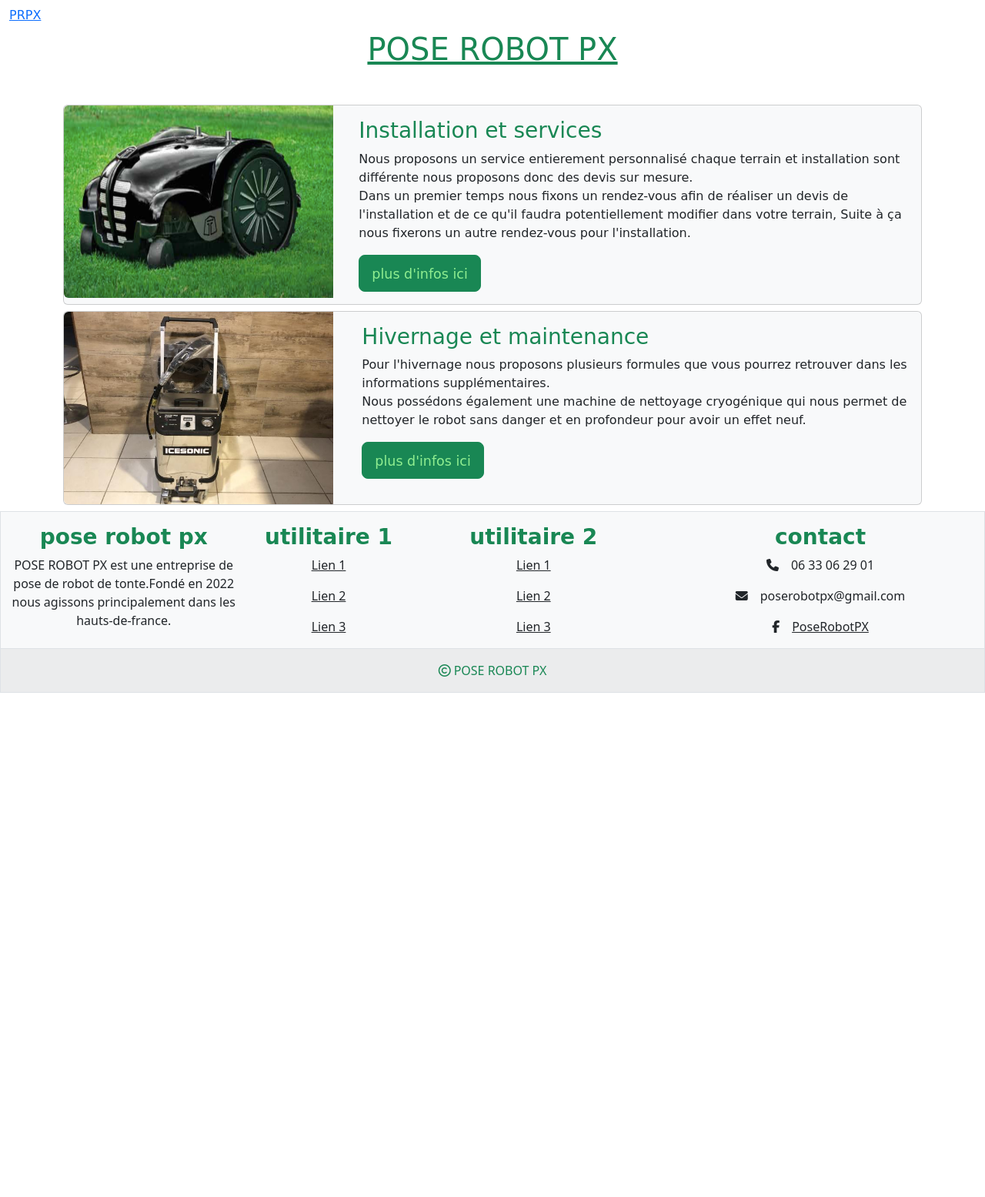
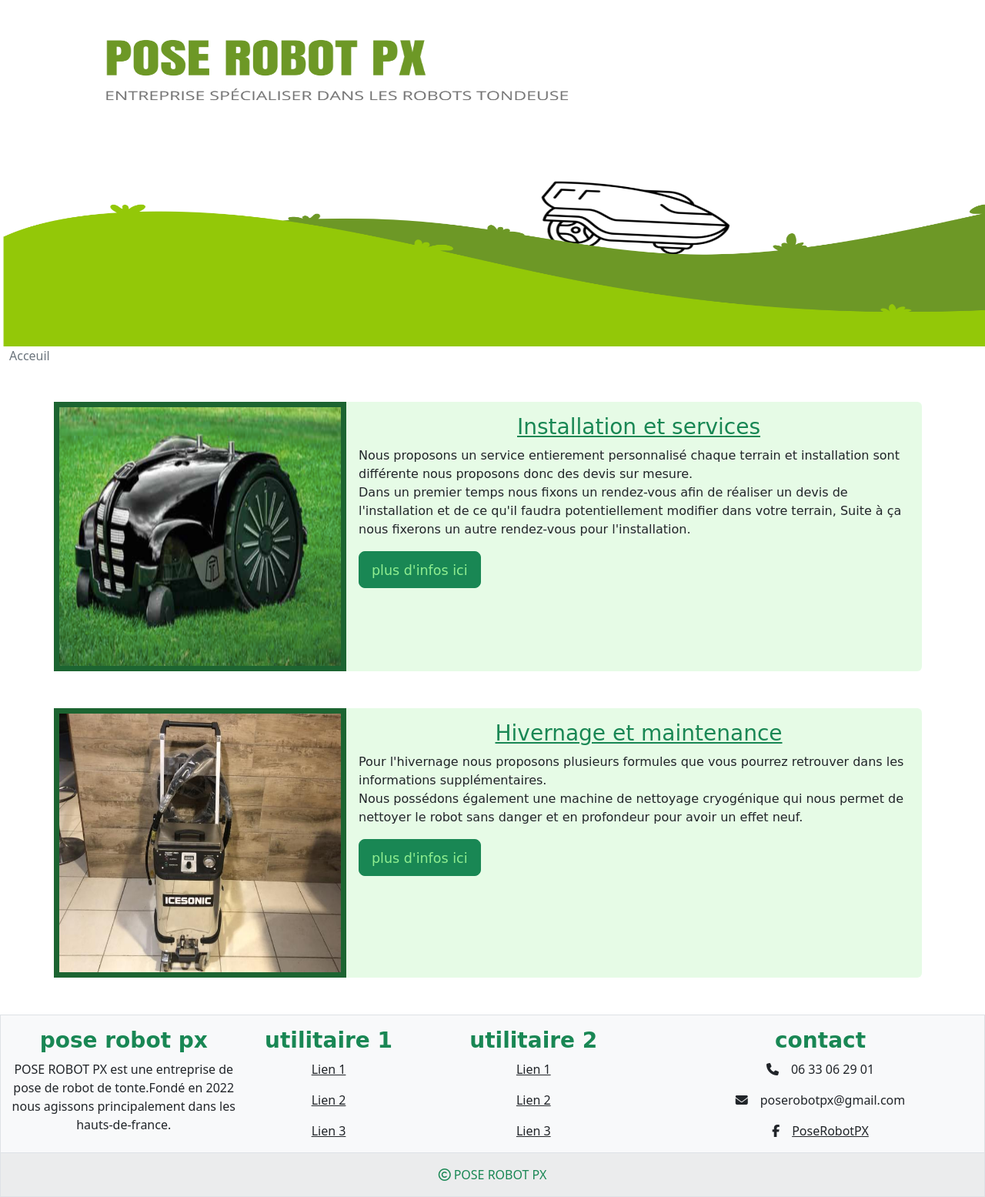
Before and after one commit to DamienPoix/prpx, a PHP site: page / in a window 1280 px wide. Shown: the whole page at 77% size. Before the commit the page ends 900 px from the top, so only its background shows below. Run offline with PHP 8.4, Linux system fonts and the light colour scheme; some libraries are stand-ins or nearby versions; some web fonts are replaced.

Commit message:
plein de modif +banniere+breadcrumb

```diff
--- a/assets/css/style.css
+++ b/assets/css/style.css
@@ -1,8 +1,20 @@
+/*
+====================[tempo]====================
+*/
+.bo{
+background-color: rgba(0, 1, 53, 0.644);
+}
+  /*
+====================[divers]====================
+*/
 .moderno{
     font-family: 'MuseoModerno', cursive;
 }
 .lightgreen{
     color: lightgreen;
+}
+.bg-lightgreen{
+    background-color: rgba(144, 238, 144, 0.226)!important;
 }
 .fa-regular{
     margin-right: 0.1em;
@@ -18,3 +30,12 @@
 .moreDarker{
     background-color: rgba(0, 0, 0, 0.05);
 }
+.trycenter{
+    align-items: center;
+}
+.borderer{
+    border: 7px solid #1C6431;
+}
+.noBorder{
+ border: none!important;
+}
--- a/index.php
+++ b/index.php
@@ -1,17 +1,18 @@
 <?php
 include 'classes/path.php';
-include_once path::getViewsPath().'header.php';
+include_once path::getViewsPath() . 'header.php';
 ?>
-
-    <h1 class="moderno title text-success text-center">POSE ROBOT PX</h1>
-    <div class="container mt-5 moderno">
-         <div class="card mt-2 mb-2 bg-light">
+<nav arial-label="breadcrumb bt-2">
+    <ol class="breadcrumb lightgreen">
+        <li class="breadcrumb-item active" aria-current="page">Acceuil</li>
+    </ol>
+</nav>
+<div class="moderno container  mb-5 mt-5 ">
+    <div class="card noBorder bg-lightgreen p-0">
         <div class="row ">
-                <div class="col-4">
-                    <img src="assets/img/test-robots.png" alt="machine nettoyage à froid" height="250" width="350" class="rounded-start"/>
-                </div>
+            <img src="assets/img/test-robots.png" alt="robot tondeuse" height="350" width="350" class="borderer col-4 p-0" />
             <div class="col-8 card-body">
-                    <h3 class="card-title text-success">Installation et services</h3>
+                <h3 class="card-title title text-center text-success">Installation et services</h3>
                 <p class="card-text">
                     Nous proposons un service entierement personnalisé chaque terrain et installation sont différente nous proposons donc des devis sur mesure.
                     </br>Dans un premier temps nous fixons un rendez-vous afin de réaliser un devis de l'installation et de ce qu'il faudra potentiellement modifier dans votre terrain,
@@ -21,13 +22,13 @@ include_once path::getViewsPath().'header.php';
             </div>
         </div>
     </div>
-        <div class="card mt-2 mb-2 bg-light">
-            <div class="row g-0">
-                <div class="col-4">
-                    <img src="assets/img/nettoyage.jpg" alt="machine nettoyage à froid" height="250" width="350" class="rounded-start"/>
 </div>
+<div class="moderno container mb-5 mt-5">
+    <div class="card noBorder bg-lightgreen p-0">
+        <div class="row">
+            <img src="assets/img/nettoyage.jpg" alt="machine nettoyage à froid" height="350" width="350" class="borderer col-4 p-0" />
             <div class="col-8 card-body">
-                    <h3 class="card-title text-success">Hivernage et maintenance</h3>
+                <h3 class="card-title title text-center text-success">Hivernage et maintenance</h3>
                 <p class="card-text">
                     Pour l'hivernage nous proposons plusieurs formules que vous pourrez retrouver dans les informations supplémentaires.
                     </br>Nous possédons également une machine de nettoyage cryogénique qui nous permet de nettoyer le robot sans danger et en profondeur pour avoir un effet neuf.
@@ -38,7 +39,6 @@ include_once path::getViewsPath().'header.php';
     </div>
 </div>
 
-
 <?php
- include_once path::getViewsPath().'footer.php';
+include_once path::getViewsPath() . 'footer.php';
 ?>
--- a/views/footer.php
+++ b/views/footer.php
@@ -32,4 +32,5 @@
 </footer>
 <script src="/www/prpx/assets/js/script.js"></script>
 </body>
+
 </html>
--- a/views/header.php
+++ b/views/header.php
@@ -1,7 +1,10 @@
 <!DOCTYPE html>
 <html>
+
 <head>
-    <style><?php include path::getAssetsPath().'css/style.css'?></style>
+  <style>
+    <?php include path::getAssetsPath() . 'css/style.css' ?>
+  </style>
   <link rel="icon" type="icon" href="/www/prpx/assets/img/prpx.png" />
   <!-- bootstrap -->
   <link href="https://cdn.jsdelivr.net/npm/bootstrap@5.2.2/dist/css/bootstrap.min.css" rel="stylesheet" integrity="sha384-Zenh87qX5JnK2Jl0vWa8Ck2rdkQ2Bzep5IDxbcnCeuOxjzrPF/et3URy9Bv1WTRi" crossorigin="anonymous">
@@ -12,8 +15,7 @@
   <script src="https://kit.fontawesome.com/5f0f3c52b6.js" crossorigin="anonymous"></script>
   <title>PRPX</title>
 </head>
+
 <body>
-    <div class="container-fluid">
-    <nav class="navbar">
-       <a href="/www/prpx/index.php" class=" moderno">PRPX</a>
-       </nav>
+  <img src="/www/prpx/assets/img/bn_prpx.png" alt="banniere" width="100%" height="450">
+  <div class="container-fluid ">
```
Also changed, not shown: views/hivernageInfo.php (+20 -5 lines), views/serviceInfo.php (+9 -3 lines), assets/img/POSE_ROBOT_PX.png (added), assets/img/bn_prpx.png (added). Lines whose indentation alone changed are shown as unchanged.
